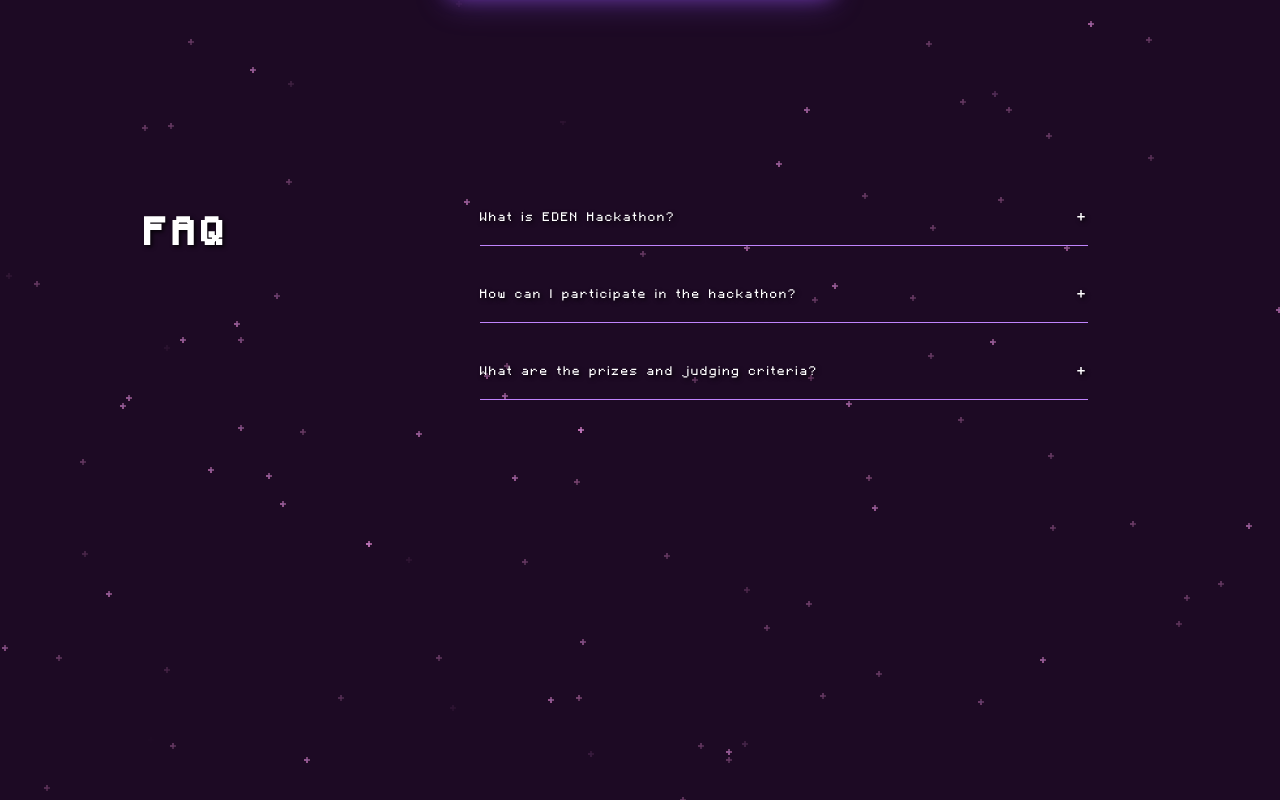
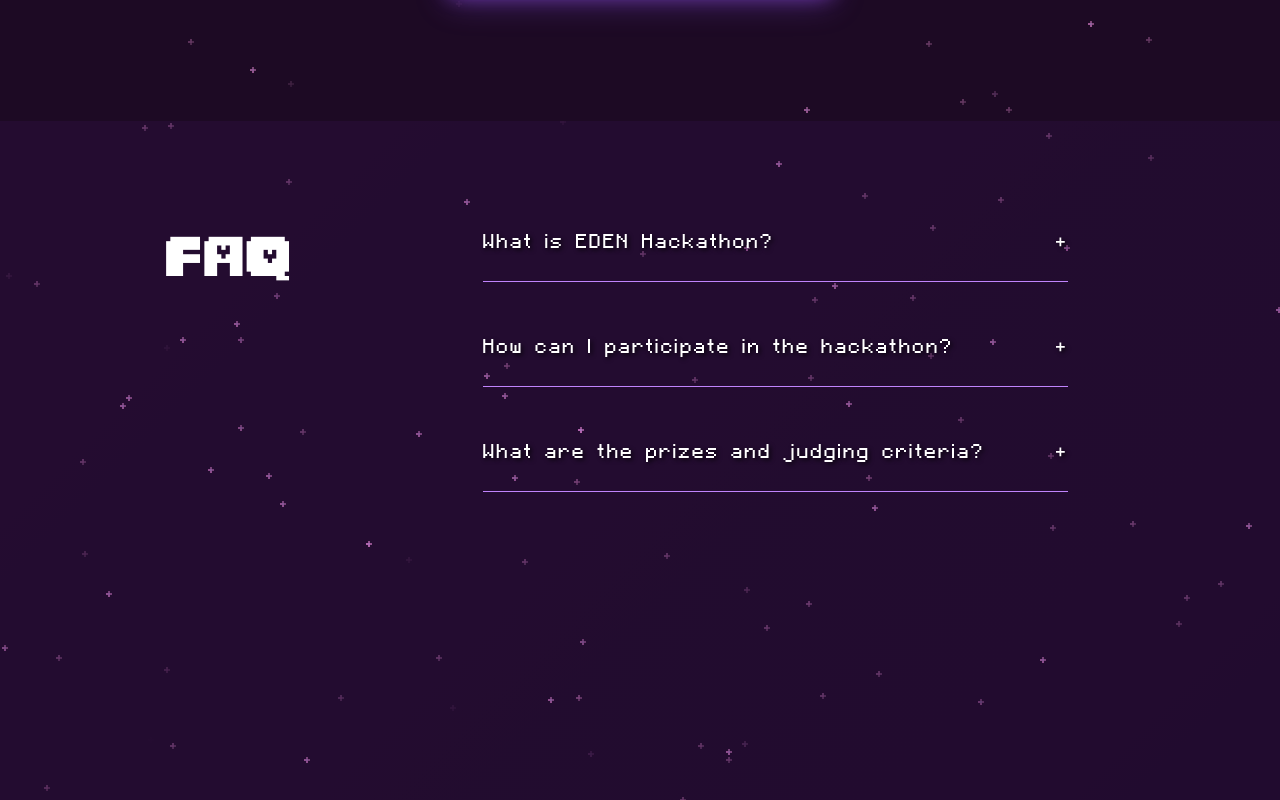
Before and after one commit to SHIBINSHA02/EDEN, a React (Vite) app: page / in a window 1280 px wide. Shown: the part 5220-6020 px from the top of the page. Built offline with nearby package versions, Linux system fonts and the light colour scheme.

Commit message:
faq fixings

```diff
--- a/src/Components/FaqSection/FaqSection.css
+++ b/src/Components/FaqSection/FaqSection.css
@@ -1,3 +1,112 @@
+/* Typography */
+.frisky-font {
+  font-family: "Frisky", cursive; /* Fallback if Frisky font is unavailable */
+  font-weight: 100; /* Bold weight */
+  color: #ffffff;
+}
+
+.minecraft-font {
+  font-family: 'VT323', monospace; /* Minecraft-style font for FAQ items */
+  font-weight: 400;
+}
+
+/* FAQ Section Layout */
+.faq-section {
+  position: relative;
+  width: 100vw;
+  min-height: 100vh;
+  display: flex;
+  justify-content: center;
+  align-items: flex-start;
+  padding: 6rem 2rem; /* Increased padding for less congestion */
+  background: linear-gradient(135deg, #6b21a8, #4c1d95); /* Consistent with Prize component */
+}
+
+.faq-background {
+  position: absolute;
+  inset: 0;
+  z-index: 0;
+  opacity: 0.9; /* Slightly transparent background */
+}
+
+.faq-container {
+  position: relative;
+  display: flex;
+  flex-direction: column;
+  max-width: 1000px; /* Increased for better spacing */
+  width: 100%;
+  z-index: 10;
+  padding: 0 2rem; /* Added padding for balance */
+  box-sizing: border-box;
+}
+
+/* FAQ Heading */
+.faq-heading {
+  width: 100%;
+  font-size: 3rem; /* Slightly larger for prominence */
+  margin-bottom: 3rem; /* Increased for spacing */
+  padding-left: 1.5rem; /* Adjusted for alignment */
+}
+
+/* FAQ Items */
+.faq-items {
+  width: 100%;
+  display: flex;
+  flex-direction: column;
+  gap: 2.5rem; /* Increased gap for breathing room */
+}
+
+/* FAQ Item */
+.faq-item {
+  width: 100%;
+  color: #ffffff;
+}
+
+/* FAQ Question */
+.faq-question {
+  display: flex;
+  justify-content: space-between;
+  align-items: center;
+  cursor: pointer;
+  transition: opacity 0.3s ease;
+}
+
+.faq-question:hover {
+  opacity: 0.8;
+}
+
+.faq-question-text {
+  font-size: 1.5rem; /* Increased for readability */
+  padding-right: 3rem; /* Increased for spacing */
+}
+
+/* Plus Icon */
+.plus-icon {
+  font-size: 1.75rem; /* Slightly larger for visibility */
+  transition: transform 0.3s ease;
+}
+
+.plus-icon.open {
+  transform: rotate(45deg);
+}
+
+/* FAQ Answer */
+.faq-answer {
+  margin-top: 1.5rem; /* Increased for spacing */
+  color: #d1d5db; /* Light gray for contrast */
+  font-size: 1.125rem; /* Slightly larger for readability */
+  padding-left: 1rem; /* Increased for indentation */
+  padding-right: 3rem; /* Increased for balance */
+  padding-bottom: 1.5rem; /* Increased for spacing */
+}
+
+/* Divider */
+.faq-divider {
+  border-bottom: 1px solid #c084fc;
+  margin-top: 1rem; /* Increased for spacing */
+}
+
+/* Animations */
 .animate-fadeIn {
   animation: fadeIn 0.3s ease-in-out;
 }
@@ -13,23 +122,68 @@
   }
 }
 
-/* Hover effect for FAQ items */
-.faq-item:hover {
-  background: rgba(255, 255, 255, 0.05);
-  border-radius: 8px;
-}
+/* Responsive Adjustments */
+@media (min-width: 768px) {
+  .faq-container {
+    flex-direction: row;
+    padding: 0 3rem; /* Increased for desktop */
+  }
 
-/* Plus icon rotation animation */
-.plus-icon {
-  transition: transform 0.3s ease;
-}
+  .faq-heading {
+    width: 30%; /* Adjusted for balance */
+    font-size: 3.5rem; /* Slightly larger for desktop */
+    margin-bottom: 0;
+    padding-left: 0;
+    margin-left: -1.5rem; /* Adjusted for alignment */
+  }
 
-.plus-icon.open {
-  transform: rotate(45deg);
+  .faq-items {
+    width: 70%; /* Adjusted for balance */
+    padding-left: 3rem; /* Increased for spacing */
+  }
+
+  .faq-question-text {
+    font-size: 2rem; /* Slightly larger for desktop */
+  }
+
+  .faq-answer {
+    font-size: 1.25rem; /* Slightly larger for desktop */
+  }
 }
 
 @media (max-width: 768px) {
+  .frisky-font,
   .minecraft-font {
     word-break: break-word;
   }
+
+  .faq-section {
+    padding: 4rem 1.5rem; /* Adjusted for mobile */
+  }
+
+  .faq-container {
+    padding: 0 1rem; /* Adjusted for mobile */
+  }
+
+  .faq-heading {
+    font-size: 2.5rem; /* Adjusted for mobile */
+    padding-left: 1rem;
+    margin-bottom: 2rem;
+  }
+
+  .faq-question-text {
+    font-size: 1.7rem; /* Adjusted for mobile */
+    padding-right: 2rem;
+  }
+
+  .faq-answer {
+    font-size: 1.7rem; /* Adjusted for mobile */
+    padding-left: 0.5rem;
+    padding-right: 2rem;
+    padding-bottom: 1rem;
+  }
+
+  .faq-items {
+    gap: 2rem; /* Adjusted for mobile */
+  }
 }
--- a/src/Components/FaqSection/FaqSection.jsx
+++ b/src/Components/FaqSection/FaqSection.jsx
@@ -25,39 +25,36 @@ export const FaqSection = () => {
   };
 
   return (
-    <div className="relative w-screen min-h-screen flex justify-center items-start py-20">
-      {/* Pixel Art Background */}
-      <div className="absolute inset-0 z-0">
+    <div className="faq-section">
+      <div className="faq-background">
         <PixelArtBackground pixelSize={2} density={1} fadeDuration={3000} />
       </div>
 
-      <div className="relative flex flex-col md:flex-row w-full max-w-screen-lg z-10 px-4 md:px-8 items-start">
-        {/* FAQ heading */}
-        <div className="w-full md:w-1/3 flex justify-start items-start text-white text-5xl md:text-6xl font-bold minecraft-font mb-8 md:mb-0 pl-4 md:-ml-8">
+      <div className="faq-container">
+        {/* FAQ heading with Frisky font */}
+        <div className="faq-heading frisky-font">
           FAQ
         </div>
 
         {/* FAQ items */}
-        <div className="w-full md:w-2/3 flex flex-col items-start space-y-8 md:pl-8">
+        <div className="faq-items">
           {faqData.map((faq, index) => (
-            <div key={index} className="w-full text-white minecraft-font">
+            <div key={index} className="faq-item minecraft-font">
               <div
-                className="flex justify-between items-center cursor-pointer hover:opacity-80 transition-opacity"
+                className="faq-question"
                 onClick={() => toggleAnswer(index)}
               >
-                <span className="text-lg md:text-xl pr-8">{faq.question}</span>
-                <span className="text-2xl transform transition-transform duration-300" style={{
-                  transform: openIndex === index ? 'rotate(45deg)' : 'rotate(0deg)'
-                }}>
+                <span className="faq-question-text">{faq.question}</span>
+                <span className={`plus-icon ${openIndex === index ? 'open' : ''}`}>
                   +
                 </span>
               </div>
               {openIndex === index && (
-                <div className="mt-4 text-gray-300 text-base md:text-lg pl-2 pr-8 pb-4 animate-fadeIn">
+                <div className="faq-answer animate-fadeIn">
                   {faq.answer}
                 </div>
               )}
-              <div className="border-b border-purple-400 mt-3"></div>
+              <div className="faq-divider"></div>
             </div>
           ))}
         </div>
```
